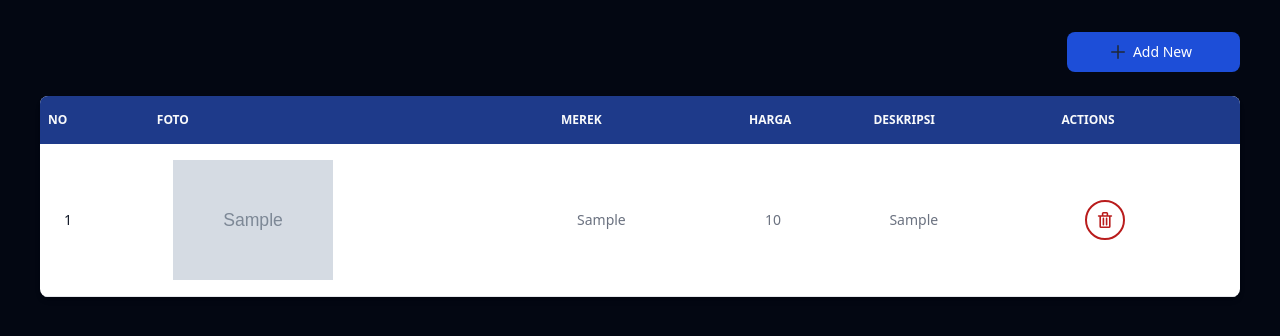
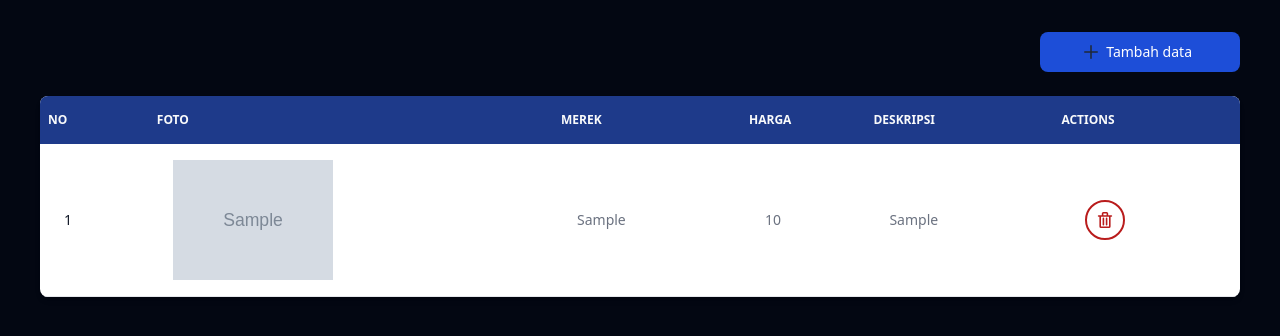
Before and after one commit to klvnd/UAS-FE, a PHP site: page /admin.php in a window 1280 px wide. Shown: the part 60-396 px from the top of the page. Run offline with PHP 8.4, Linux system fonts and the light colour scheme; tables that the repository leaves empty or names only in its code hold one stand-in row (values such as "Sample post"); grey boxes marked "Sample" are stand-in pictures; some libraries are stand-ins or nearby versions.

Commit message:
Update admin.php

```diff
--- a/be/admin.php
+++ b/be/admin.php
@@ -79,7 +79,7 @@ if ($_SERVER["REQUEST_METHOD"] == "POST") {
                 <svg class="h-3.5 w-3.5 mr-2 -ml-1 text-gray-800 dark:text-white" aria-hidden="true" xmlns="http://www.w3.org/2000/svg" fill="none" viewBox="0 0 18 18">
                     <path stroke="currentColor" stroke-linecap="round" stroke-linejoin="round" stroke-width="2" d="M9 1v16M1 9h16"/>
                 </svg>
-                Add New
+                Tambah data
             </button>
         </div>
 
```
